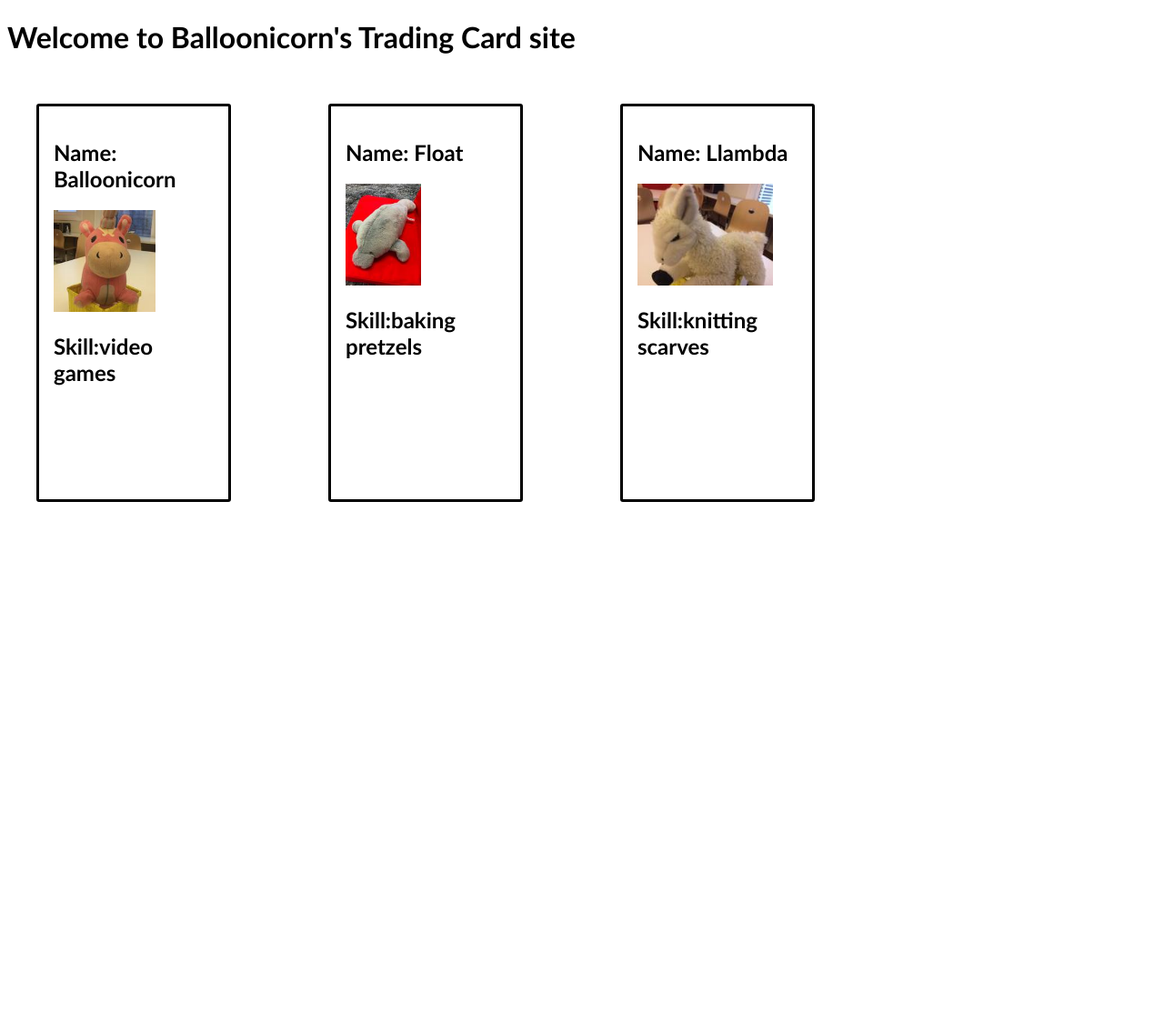
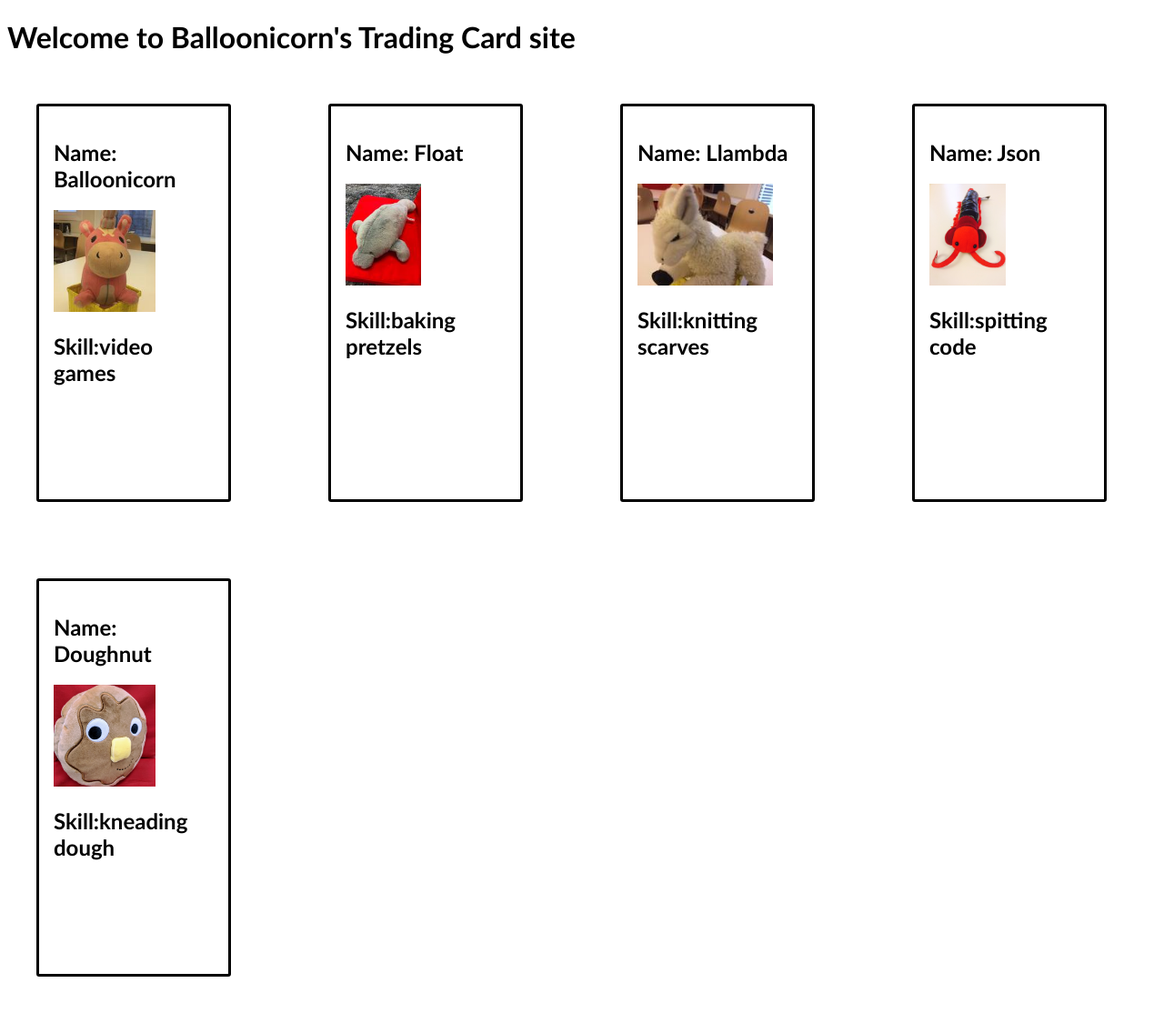
Before and after one commit to carolinesitter/react-trading-cards-lab, a Flask app: page /cards in a window 1280 px wide. Shown: the whole page at 91% size. Before the commit the page ends 552 px from the top, so only its background shows below. Run offline with Flask 2, Linux system fonts and the light colour scheme; some libraries are stand-ins or nearby versions.

Commit message:
Step 3 Completed

```diff
--- a/static/js/tradingCard.jsx
+++ b/static/js/tradingCard.jsx
@@ -32,3 +32,13 @@ ReactDOM.render(
   <TradingCard name="Llambda" skill="knitting scarves" imgUrl="/static/img/llambda.jpg" />,
   document.querySelector('#llambda'),
 );
+
+ReactDOM.render(
+  <TradingCard name="Json" skill="spitting code" imgUrl="/static/img/off-by-one.jpeg" />,
+  document.querySelector('#json'),
+);
+
+ReactDOM.render(
+  <TradingCard name="Doughnut" skill="kneading dough" imgUrl="/static/img/shortstack-overflow.jpeg" />,
+  document.querySelector('#donut'),
+);
--- a/templates/cards.html
+++ b/templates/cards.html
@@ -17,6 +17,10 @@
 
   <!-- Mount Llambda's card on to this element. -->
   <div id="llambda"></div>
+
+  <div id="json"></div>
+
+  <div id="donut"></div>
 </div>
 
 {% endblock %}
```
